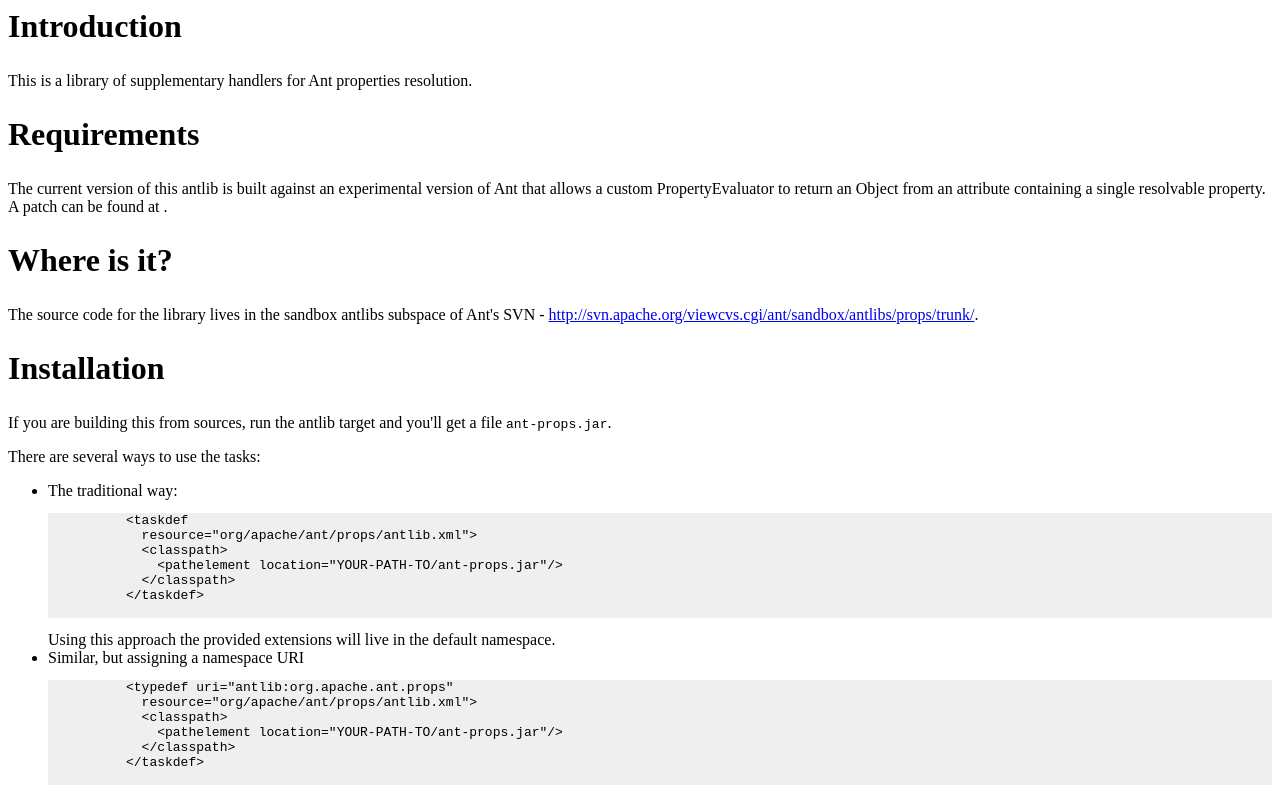
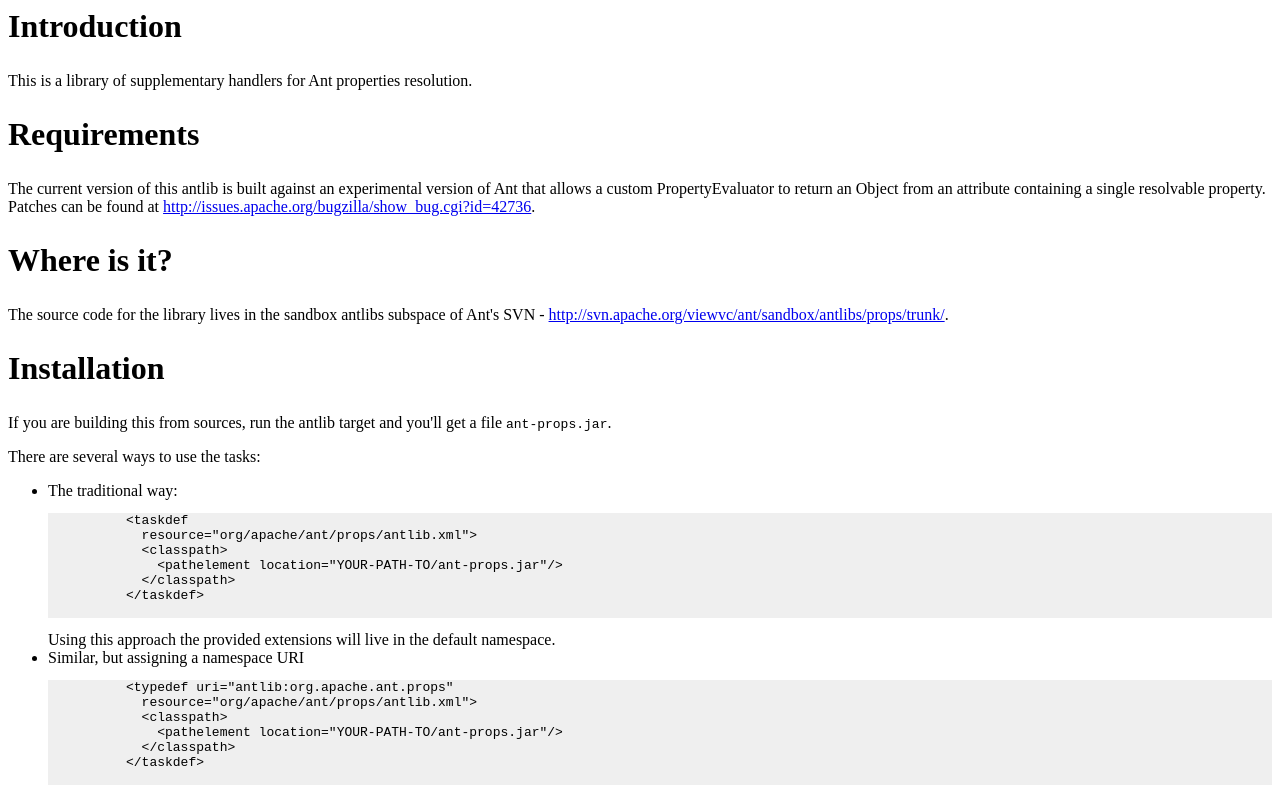
Before and after one commit to apache/ant-antlibs-props, a plain HTML site: page docs/index.html in a window 1280 px wide. Shown: the top 798 px of the page. Drawn offline with Linux system fonts and the light colour scheme.

Commit message:
fix docs
git-svn-id: https://svn.apache.org/repos/asf/ant/sandbox/antlibs/props/trunk@550595 13f79535-47bb-0310-9956-ffa450edef68

```diff
--- a/docs/index.html
+++ b/docs/index.html
@@ -30,16 +30,14 @@
 
     <p>The current version of this antlib is built against an experimental version of Ant
        that allows a custom PropertyEvaluator to return an Object from an attribute
-       containing a single resolvable property. A patch can be found at
-       <a
-href="http://issues.apache.org/">
-</a>.
+       containing a single resolvable property. Patches can be found at
+       <a href="http://issues.apache.org/bugzilla/show_bug.cgi?id=42736"> http://issues.apache.org/bugzilla/show_bug.cgi?id=42736</a>.
     </p>
 
     <h2>Where is it?</h2>
 
     <p>The source code for the library lives in the sandbox antlibs subspace of Ant's SVN -
-    <a href="http://svn.apache.org/viewcvs.cgi/ant/antlibs/antunit/trunk/">http://svn.apache.org/viewcvs.cgi/ant/sandbox/antlibs/props/trunk/</a>.</p>
+    <a href="http://svn.apache.org/viewvc/ant/sandbox/antlibs/props/trunk/">http://svn.apache.org/viewvc/ant/sandbox/antlibs/props/trunk/</a>.</p>
 
     <h2>Installation</h2>
 
```
